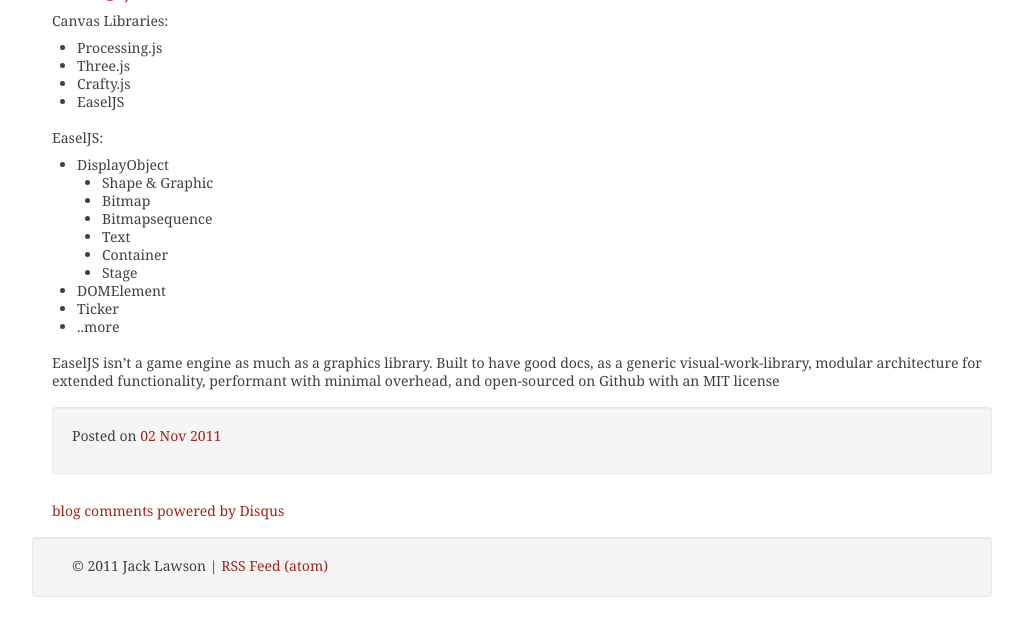
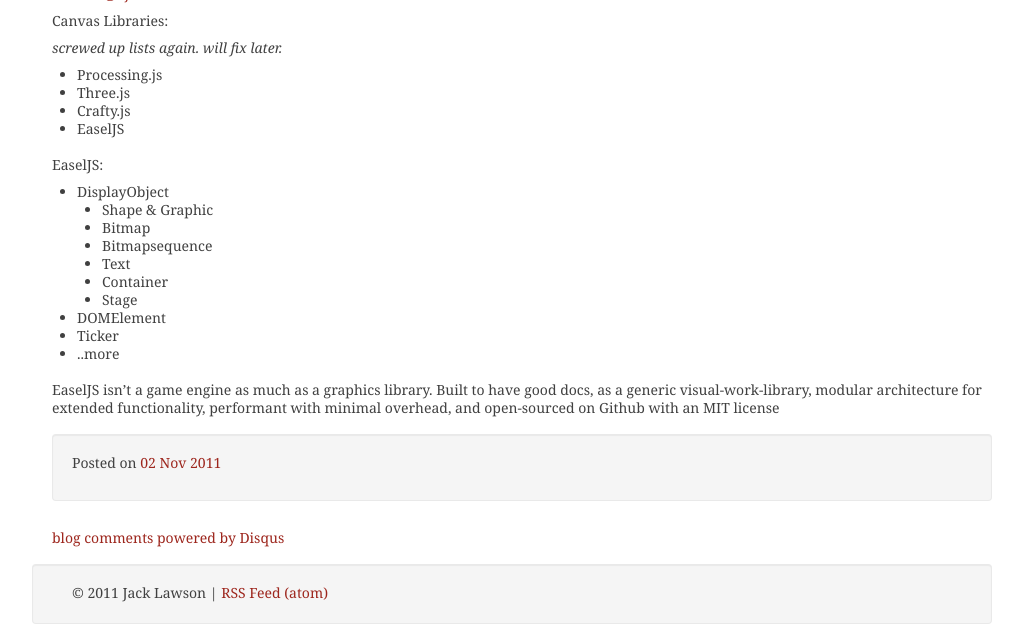
Before and after one commit to ajacksified/ajacksified.github.com, a Jekyll site: the page built from _posts/2011-11-02-new-game-conf-liveblog-2.markdown, in a window 1280 px wide and 900 px high, scrolled down 1999 px, cut to the strip 256-900 px from the top of the window. Shown: the whole strip, without its empty margins (118-1141 px from the left). Built offline with Jekyll 4.4.1, drawn with Linux system fonts in a browser that asks for light colours; nearby versions of some CDN libraries; some web fonts are replaced; Markdown is read by kramdown in place of the engine named in the settings; comment, search, counter and statistics services are not loaded; before the commit the page ends 2872 px from its top, so only the background shows below that.

```diff
--- a/_posts/2011-11-02-new-game-conf-liveblog-2.markdown
+++ b/_posts/2011-11-02-new-game-conf-liveblog-2.markdown
@@ -146,6 +146,8 @@
 
 Canvas Libraries:
 
+*screwed up lists again. will fix later.*
+
 * Processing.js
 * Three.js
 * Crafty.js
```
